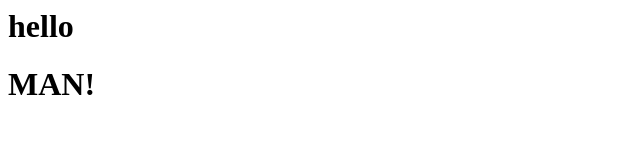
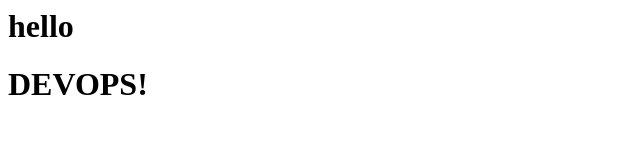
Before and after one commit to KANDENANARESH/demo11, a plain HTML site: page index.html in a window 1280 px wide. Shown: the whole page, without its empty margins (0-640 px from the left). Drawn offline with Linux system fonts and the light colour scheme.

Commit message:
Update index.html

```diff
--- a/index.html
+++ b/index.html
@@ -1,6 +1,6 @@
 <html>
 <body>
 <h1>hello</h1>
-  <h1>MAN!</h1>
+  <h1>DEVOPS!</h1>
 </body>
 </html>
```
